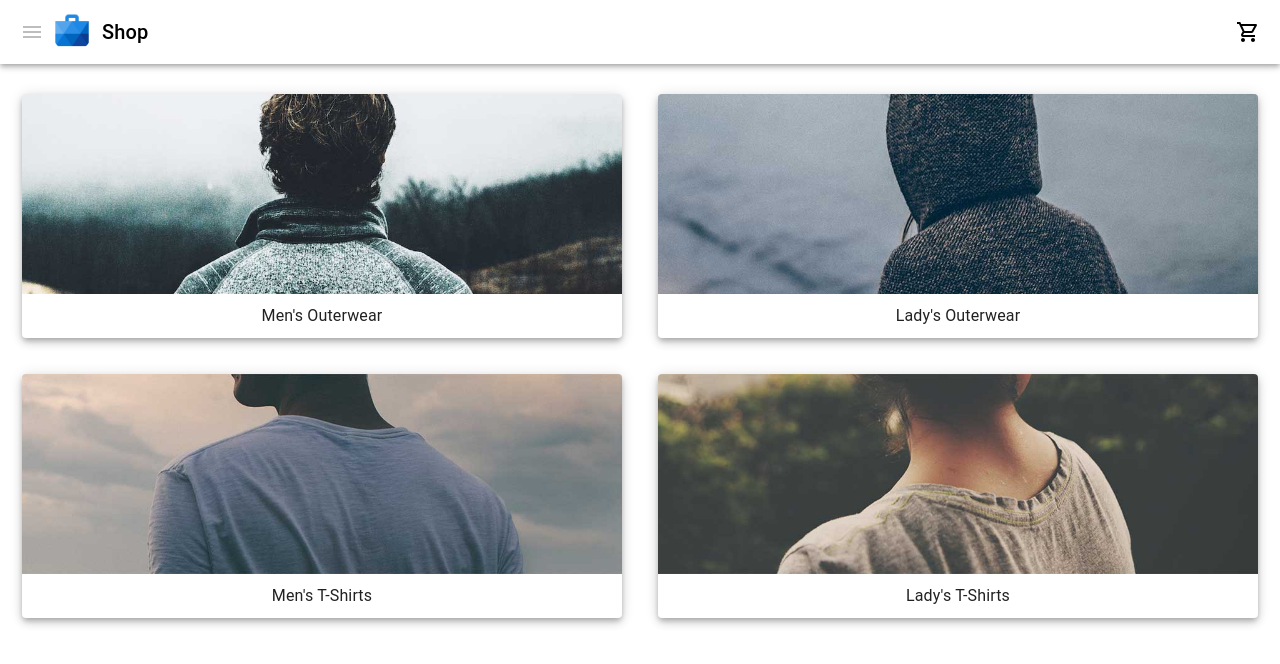
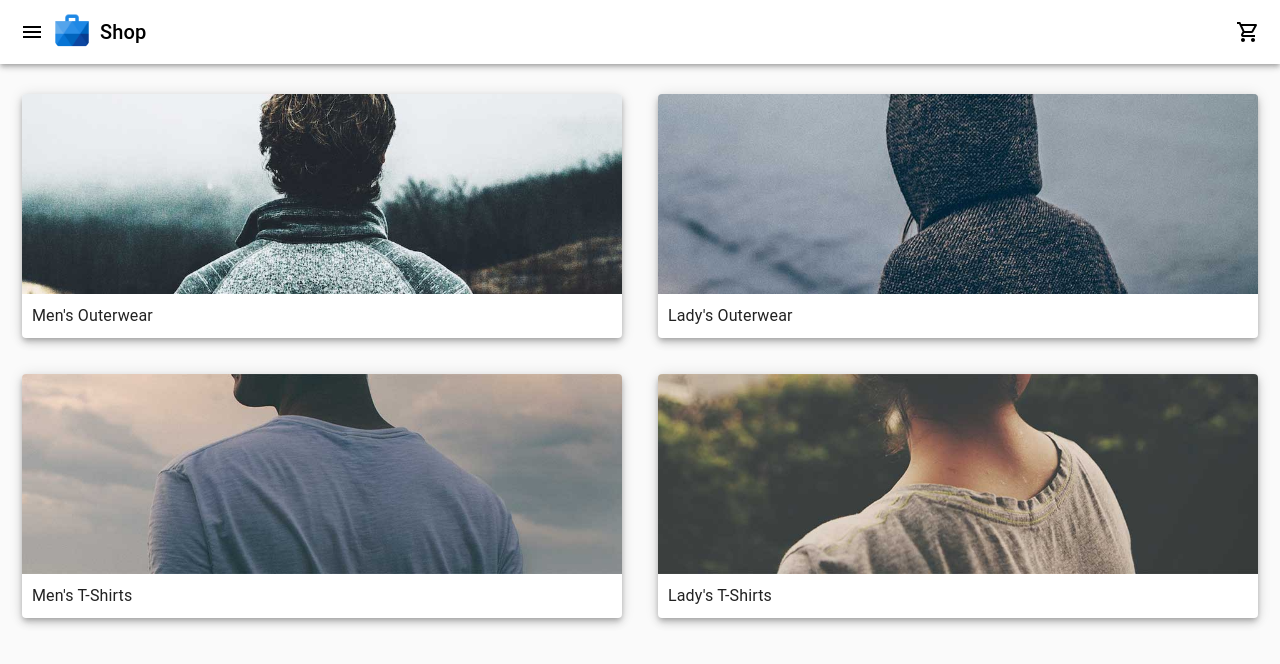
Before and after one commit to andrej-dyck/feature-toggles-visual-demo, a React (Create React App) app: page / in a window 1280 px wide. Shown: the top 664 px of the page. Built offline with nearby package versions, Linux system fonts and the light colour scheme.

Commit message:
Add simple burger menu

```diff
--- a/src/App.css
+++ b/src/App.css
@@ -1,5 +1,4 @@
 .App {
-  text-align: center;
 }
 
 .App .content {
--- a/src/Layouts/ContentTitle.tsx
+++ b/src/Layouts/ContentTitle.tsx
@@ -15,9 +15,11 @@ const ContentTitle: React.FC<{
   if (!outputText) return (<></>)
 
   return (
-    <Typography variant="h5" marginBottom={marginBottom ?? 1} color="textSecondary">
-      {outputText}
-    </Typography>
+    <div className="centered">
+      <Typography variant="h5" marginBottom={marginBottom ?? 1} color="textSecondary">
+        {outputText}
+      </Typography>
+    </div>
   )
 }
 
--- /dev/null
+++ b/src/Navigation/BurgerMenu.css
@@ -0,0 +1,7 @@
+.menu-title {
+  padding: 20px;
+}
+
+.menu-text {
+  font-size: 1.2rem;
+}
--- /dev/null
+++ b/src/Navigation/BurgerMenu.tsx
@@ -0,0 +1,60 @@
+import { HomeOutlined, Menu as MenuIcon, ShoppingCartOutlined } from '@mui/icons-material'
+import { Drawer, IconButton, ListItemIcon, ListItemText, MenuItem, MenuList } from '@mui/material'
+import React, { useEffect, useState } from 'react'
+import { useLocation, useNavigate } from 'react-router-dom'
+import ContentTitle from '../Layouts/ContentTitle'
+import './BurgerMenu.css'
+
+const BurgerMenu: React.FC = () => {
+  const [drawerState, setDrawerState] = useState<'open' | 'closed'>('closed')
+  const toggleDrawer = (state: 'open' | 'closed') =>
+    (event: React.KeyboardEvent | React.MouseEvent) => {
+      if (event.type === 'keydown' && ((event as React.KeyboardEvent).key === 'Tab' || (event as React.KeyboardEvent).key === 'Shift')) {
+        return
+      }
+
+      setDrawerState(state)
+    }
+
+  const location = useLocation()
+  useEffect(() => { setDrawerState('closed') }, [location])
+
+  return (<>
+    <IconButton edge="start" color="inherit" aria-label="menu" onClick={toggleDrawer('open')}>
+      <MenuIcon />
+    </IconButton>
+    <Drawer anchor="left"
+            open={drawerState === 'open'}
+            onClose={toggleDrawer('closed')}
+    >
+      <NavigationMenu items={[
+        { title: 'Home', link: '/', icon: (<HomeOutlined />) },
+        { title: 'Cart', link: '/cart', icon: (<ShoppingCartOutlined />) }
+      ]} />
+    </Drawer>
+  </>)
+}
+
+const NavigationMenu: React.FC<{
+  items: { title: string, link: string, icon?: React.ReactNode }[]
+}> = ({ items }) => {
+  const navigate = useNavigate()
+
+  return (<>
+    <span className="menu-title">
+      <ContentTitle text="Navigation" />
+    </span>
+    <MenuList sx={{ width: 320, maxWidth: '100%' }}>
+      {items.map((item, i) => (
+        <MenuItem key={i} onClick={() => navigate(item.link)}>
+          <ListItemIcon>
+            {item.icon}
+          </ListItemIcon>
+          <ListItemText className="menu-text">{item.title}</ListItemText>
+        </MenuItem>
+      ))}
+    </MenuList>
+  </>)
+}
+
+export default BurgerMenu
--- a/src/Navigation/Header.css
+++ b/src/Navigation/Header.css
@@ -12,5 +12,5 @@
   color: inherit;
   display: flex;
   align-items: center;
-  gap: 10px;
+  gap: 0.5rem;
 }
--- a/src/Navigation/Header.tsx
+++ b/src/Navigation/Header.tsx
@@ -1,14 +1,14 @@
-import { Menu as MenuIcon } from '@mui/icons-material'
-import { AppBar, Avatar, IconButton, Toolbar, Typography } from '@mui/material'
+import { AppBar, Avatar, Toolbar, Typography } from '@mui/material'
 import React from 'react'
 import { Link } from 'react-router-dom'
 import CartIcon from '../Cart/CartIcon'
+import BurgerMenu from './BurgerMenu'
 import './Header.css'
 
 const Header: React.FC = () => (
   <AppBar position="sticky" className="Header">
     <Toolbar>
-      <Menu />
+      <BurgerMenu />
       <Title />
       <div className="spacing"></div>
       <CartIcon />
@@ -25,10 +25,4 @@ const Title: React.FC = () => (
   </Typography>
 )
 
-const Menu: React.FC = () => (
-  <IconButton edge="start" color="inherit" aria-label="menu" disabled={true}>
-    <MenuIcon />
-  </IconButton>
-)
-
 export default Header
--- a/src/index.css
+++ b/src/index.css
@@ -3,6 +3,9 @@ body {
   font-family: 'Roboto', 'Noto', sans-serif;
   -webkit-font-smoothing: antialiased;
   -moz-osx-font-smoothing: grayscale;
+
+  background-color: #fafafa;
+  color: rgba(0, 0, 0, 0.87);
 }
 
 code {
```
